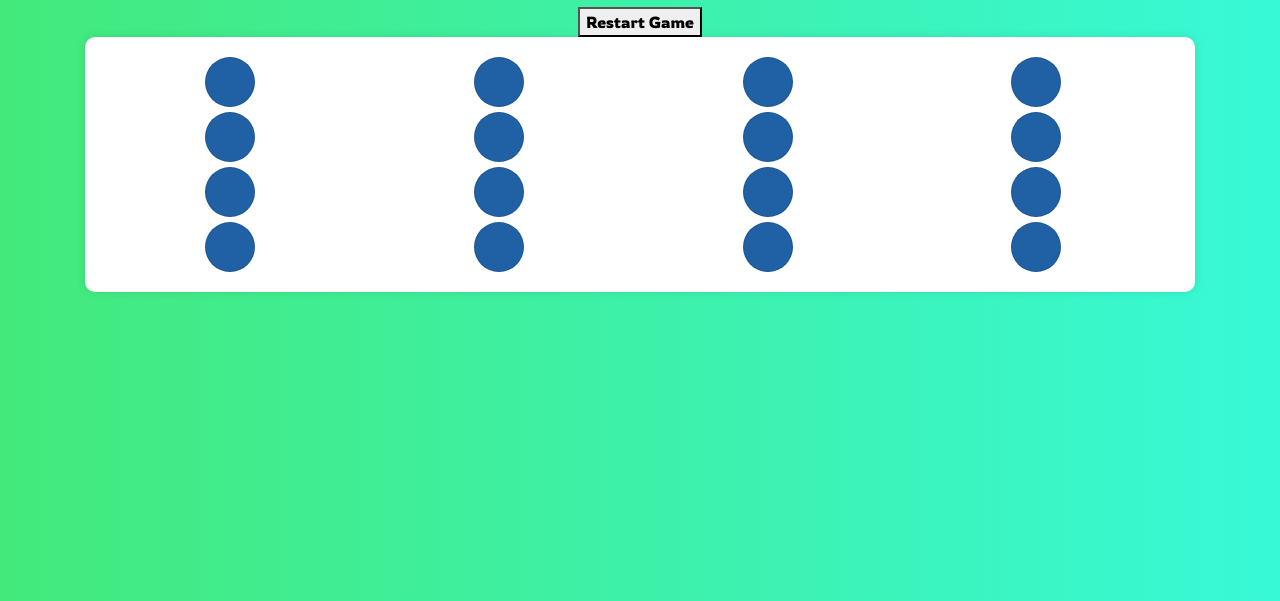
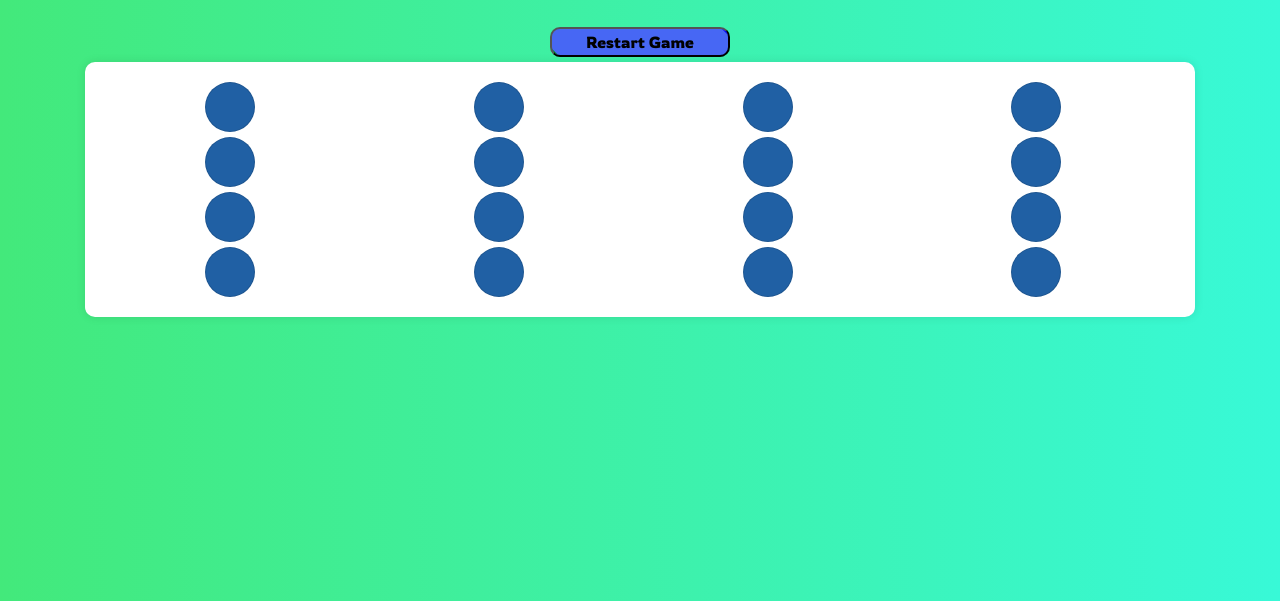
Before and after one commit to Harshit2012/Emoji-Match, a plain HTML site: page index.html in a window 1280 px wide. Shown: the part 199-800 px from the top of the page. Drawn offline with nearby package versions, Linux system fonts and the light colour scheme.

Commit message:
Restart Button Animation
Added animation in restart button

```diff
--- a/style.css
+++ b/style.css
@@ -69,3 +69,61 @@ body {
     outline: none;
     border-radius: 15px;
 }
+
+#restart-btn {
+    position: relative;
+    width: 180px;
+    height: 30px;
+    background: rgb(71, 103, 244);
+    margin: 20px;
+    overflow: hidden;
+    border-radius: 10px;
+    margin-bottom: 5px;
+}
+
+@keyframes border-animate {
+    0% {
+        width: 100px;
+        height: 100px;
+        border-color: blue;
+    }
+
+    100% {
+        width: 180px;
+        height: 30px;
+        border-color: red;
+    }
+}
+
+#restart-btn:before,
+#restart-btn:after {
+    content: '';
+    position: absolute;
+    border: 3px solid transparent;
+}
+
+#restart-btn:before {
+    top: 0;
+    right: 0;
+    border-top-color: blue;
+    border-right-color: blue;
+}
+
+#restart-btn:after {
+    bottom: 0;
+    left: 0;
+    border-bottom-color: green;
+    border-left-color: green;
+}
+
+#restart-btn:hover:before {
+    animation: border-animate 0.5s forwards;
+    border-top-color: red;
+    border-right-color: red;
+}
+
+#restart-btn:hover:after {
+    animation: border-animate 0.5s forwards;
+    border-bottom-color: purple;
+    border-left-color: purple;
+}
```
